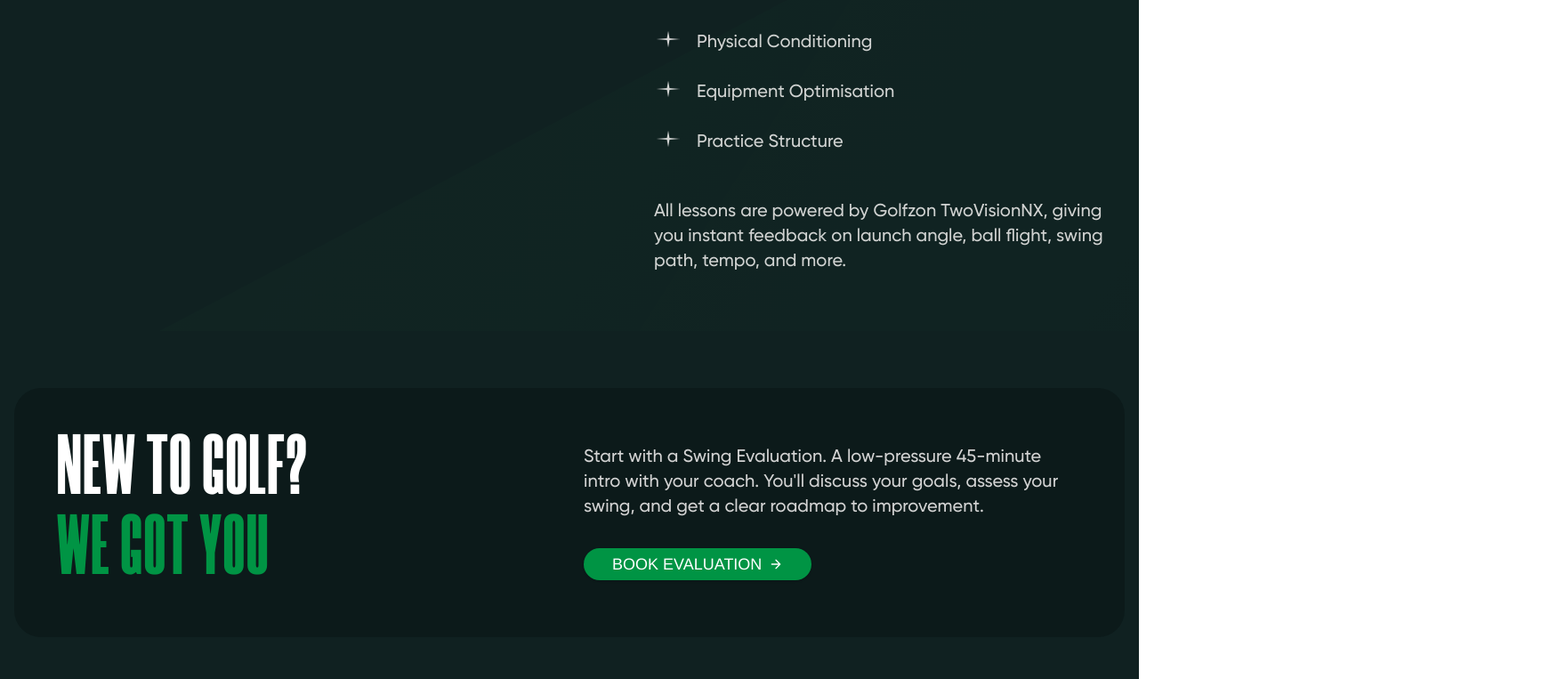
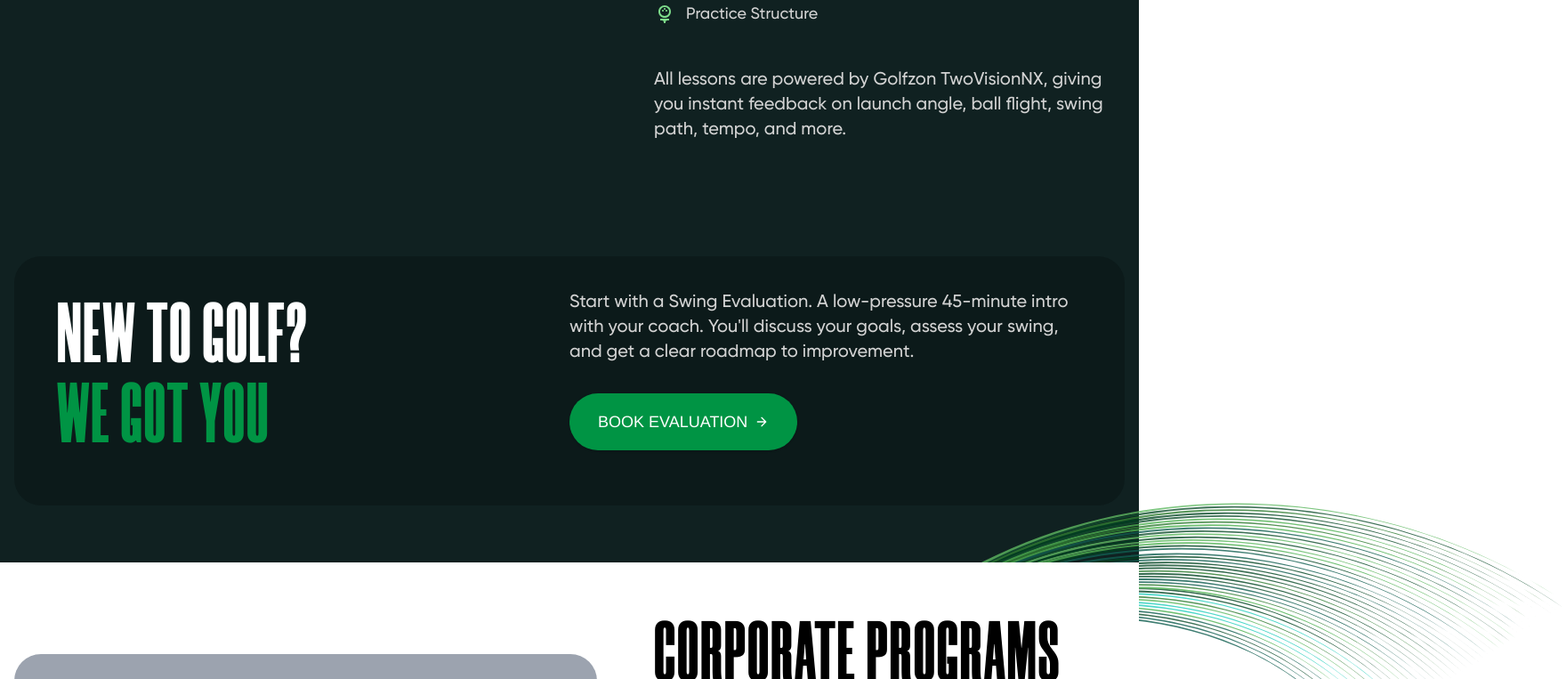
Before and after one commit to mohd-azaan/TVG, a React (Vite) app: page /learn in a window 1280 px wide. Shown: the part 4857-5620 px from the top of the page at 89% size, 1760 px wide, since content can reach past the window. Built offline with nearby package versions, Linux system fonts and the light colour scheme.

Commit message:
Refactor NewToGolfSection and WhatYouWorkOnSection for improved layout and readability; update GolfIcon to use public SVG asset.

```diff
--- a/src/screens/LearnPage/sections/NewToGolfSection/NewToGolfSection.jsx
+++ b/src/screens/LearnPage/sections/NewToGolfSection/NewToGolfSection.jsx
@@ -7,9 +7,15 @@ import React from 'react';
 import { Button } from '../../../../components/ui/button';
 
 // Arrow Right icon component
-const ArrowRight = ({ className = "w-6 h-6" }) => (
-	<svg className={className} viewBox="0 0 24 24" fill="none">
-		<path d="M5 12H19M19 12L12 5M19 12L12 19" stroke="currentColor" strokeWidth="2" strokeLinecap="round" strokeLinejoin="round" />
+const ArrowRight = ({ className = 'w-6 h-6' }) => (
+	<svg className={className} viewBox='0 0 24 24' fill='none'>
+		<path
+			d='M5 12H19M19 12L12 5M19 12L12 19'
+			stroke='currentColor'
+			strokeWidth='2'
+			strokeLinecap='round'
+			strokeLinejoin='round'
+		/>
 	</svg>
 );
 
@@ -17,7 +23,7 @@ export const NewToGolfSection = () => {
 	return (
 		<div className='relative w-full bg-[#102121] py-16'>
 			{/* Content wrapper */}
-			<div className='max-w-[1360px] mx-auto px-4'>
+			<div className='relative max-w-[1360px] mx-auto px-4'>
 				<div className='bg-[#0c1a1a] rounded-[30px] h-[280px] flex items-center justify-between px-12 relative overflow-hidden'>
 					{/* Left side - title */}
 					<div className='flex-1 max-w-[600px]'>
@@ -29,21 +35,33 @@ export const NewToGolfSection = () => {
 
 					{/* Right side - content and CTA */}
 					<div className='flex-1 max-w-[655px] pl-8'>
+						{/* Nudge this block slightly left and up */}
+						<div className='-translate-y-3 -ml-4'>
 							{/* Description */}
 							<p className='font-TVG-typography-default text-[20px] leading-[28px] text-[lightgrey] mb-8'>
-							Start with a Swing Evaluation. A low-pressure 45-minute intro with your coach. You'll discuss your goals, assess your swing, and get a clear roadmap to improvement.
+								Start with a Swing Evaluation. A low-pressure 45-minute intro
+								with your coach. You'll discuss your goals, assess your swing,
+								and get a clear roadmap to improvement.
 							</p>
 
 							{/* CTA Button */}
 							<div className='flex justify-start'>
-							<Button className='bg-[#009444] hover:bg-[#007a3a] rounded-[50px] px-8 py-4 font-TVG-typography-button text-[18px] text-white uppercase'>
+								<Button className='bg-[#009444] hover:bg-[#007a3a] rounded-[50px] px-8 py-6 min-h-[64px] font-TVG-typography-button text-[18px] text-white uppercase'>
 									<span>Book Evaluation</span>
-								<ArrowRight className="w-6 h-6" />
+									<ArrowRight className='w-6 h-6' />
 								</Button>
 							</div>
 						</div>
 					</div>
 				</div>
+
+				{/* Decorative shape outside the rounded container (bottom-right) */}
+				<img
+					src={'/shape14-2.svg'}
+					alt='decorative shape'
+					className='absolute right-[-480px] -bottom-[380px] w-[900px] h-[600px] opacity-80 pointer-events-none select-none '
+				/>
+			</div>
 		</div>
 	);
 };
--- a/src/screens/LearnPage/sections/WhatYouWorkOnSection/WhatYouWorkOnSection.jsx
+++ b/src/screens/LearnPage/sections/WhatYouWorkOnSection/WhatYouWorkOnSection.jsx
@@ -5,11 +5,13 @@
 
 import React from 'react';
 
-// Golf icon component
-const GolfIcon = ({ className = "w-8 h-8" }) => (
-	<svg className={className} viewBox="0 0 24 24" fill="none">
-		<path d="M12 2L13.09 8.26L22 9L13.09 9.74L12 16L10.91 9.74L2 9L10.91 8.26L12 2Z" fill="currentColor" />
-	</svg>
+// Use public golf icon image (30x30 SVG placed in /public)
+const GolfIcon = ({ className = 'w-6 h-6' }) => (
+	<img
+		className={className}
+		src={'/sports_golf_24dp_E3E3E3_FILL0_wght400_GRAD0_opsz24 1.svg'}
+		alt='golf icon'
+	/>
 );
 
 export const WhatYouWorkOnSection = () => {
@@ -21,18 +23,15 @@ export const WhatYouWorkOnSection = () => {
 		'Mental Game',
 		'Physical Conditioning',
 		'Equipment Optimisation',
-		'Practice Structure'
+		'Practice Structure',
 	];
 
 	return (
 		<div className='relative w-full bg-[#102121] py-16 overflow-hidden'>
-			{/* Complex background graphics - simplified */}
-			<div className='absolute top-[418px] left-[286.86px] opacity-20'>
-				<div className='w-[1920px] h-[1092px] bg-gradient-to-br from-green-400/10 to-transparent mix-blend-screen transform rotate-[332.19deg]' />
-			</div>
+			{/* Background: using only the outer bg-[#102121] to avoid multiple layered backgrounds */}
 
 			<div className='max-w-[1700px] mx-auto px-4'>
-				<div className='flex items-start gap-16'>
+				<div className='flex items-start justify-center gap-16'>
 					{/* Left side - image placeholder */}
 					<div className='w-[655px] h-[446px] bg-gray-600 rounded-[30px] bg-center bg-cover flex items-center justify-center'>
 						<div className='text-white text-xl font-bold opacity-50'>
@@ -49,15 +48,16 @@ export const WhatYouWorkOnSection = () => {
 
 						{/* Description */}
 						<p className='font-TVG-typography-default text-[20px] leading-[28px] text-[lightgrey] mb-12'>
-							Every lesson is personalized, but here's what's commonly on the agenda:
+							Every lesson is personalized, but here's what's commonly on the
+							agenda:
 						</p>
 
 						{/* Lesson topics list */}
-						<div className='space-y-6 mb-12'>
+						<div className='space-y-3 mb-12'>
 							{lessonTopics.map((topic, index) => (
-								<div key={index} className='flex items-center gap-4'>
-									<GolfIcon className="text-[lightgrey] w-8 h-8 flex-shrink-0" />
-									<p className='font-TVG-typography-default text-[20px] leading-[28px] text-[lightgrey]'>
+								<div key={index} className='flex items-center gap-3'>
+									<GolfIcon className='w-6 h-6 flex-shrink-0' />
+									<p className='font-TVG-typography-default text-[18px] leading-[24px] text-[lightgrey]'>
 										{topic}
 									</p>
 								</div>
@@ -66,7 +66,9 @@ export const WhatYouWorkOnSection = () => {
 
 						{/* Golfzon technology description */}
 						<p className='font-TVG-typography-default text-[20px] leading-[28px] text-[lightgrey]'>
-							All lessons are powered by Golfzon TwoVisionNX, giving you instant feedback on launch angle, ball flight, swing path, tempo, and more.
+							All lessons are powered by Golfzon TwoVisionNX, giving you instant
+							feedback on launch angle, ball flight, swing path, tempo, and
+							more.
 						</p>
 					</div>
 				</div>
```
Lines whose indentation alone changed are shown as unchanged.
